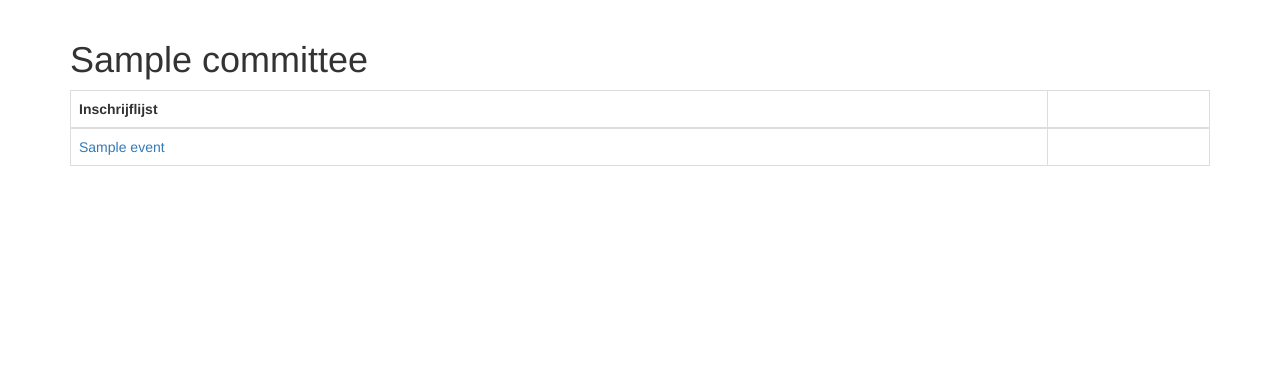
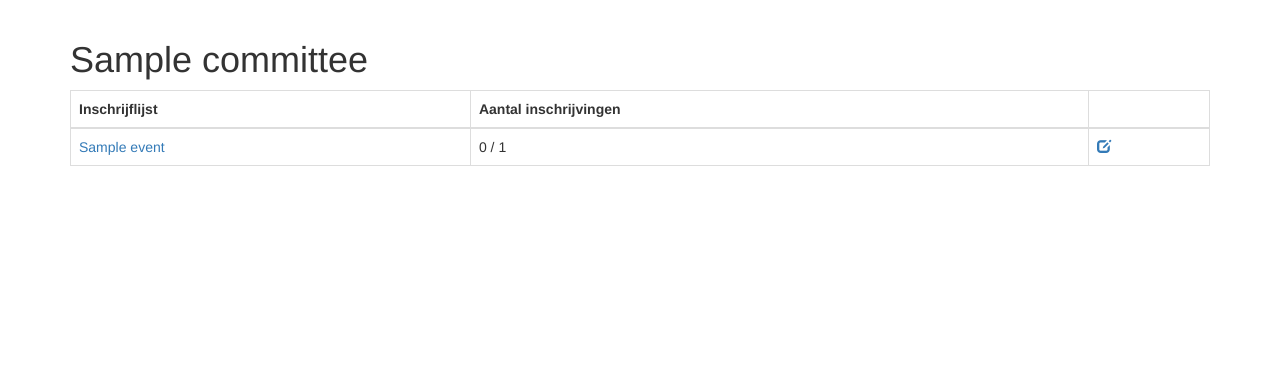
Before and after one commit to ASO-Alembic/Inschrijflijst, a Django app: page /committees/1 in a window 1280 px wide. Shown: the part 51-420 px from the top of the page. Run offline with Django 3.2, Linux system fonts and the light colour scheme; a user stored in the database is signed in; tables that the repository leaves empty hold one stand-in row (values such as "Sample post"); some libraries are stand-ins or nearby versions.

Commit message:
Expand the committee detail page somewhat

```diff
--- a/app/models/Event.py
+++ b/app/models/Event.py
@@ -47,5 +47,11 @@ class Event(models.Model):
 		else:
 			return self.places - Registration.objects.filter(event=self, withdrawn_at__isnull=True).count()
 
+	def get_active_registrations_count(self):
+		"""
+		Return the number of non-withdrawn registrations
+		"""
+		return self.registration_set.filter(withdrawn_at__isnull=True).count()
+
 	class Meta:
 		ordering = ['created_at']
--- a/app/templates/committee_detail.html
+++ b/app/templates/committee_detail.html
@@ -9,14 +9,16 @@
 		<thead>
 			<tr>
 				<th>Inschrijflijst</th>
+				<th>Aantal inschrijvingen</th>
 				<th></th>
 			</tr>
 		</thead>
 		<tbody>
 			{% for event in committee.event_set.all %}
 				<tr>
-					<td><a href="{% url 'event-edit' event.pk %}">{{ event.name }}</a></td>
-					<td></td>
+					<td><a href="{% url 'event-detail' event.pk %}">{{ event.name }}</a></td>
+					<td>{{ event.get_active_registrations_count }} / {{ event.places|default:'∞' }}</td>
+					<td><a href="{% url 'event-edit' event.pk %}" class="glyphicon glyphicon-edit" title="Bewerken"></a></td>
 				</tr>
 			{% endfor %}
 		</tbody>
```
